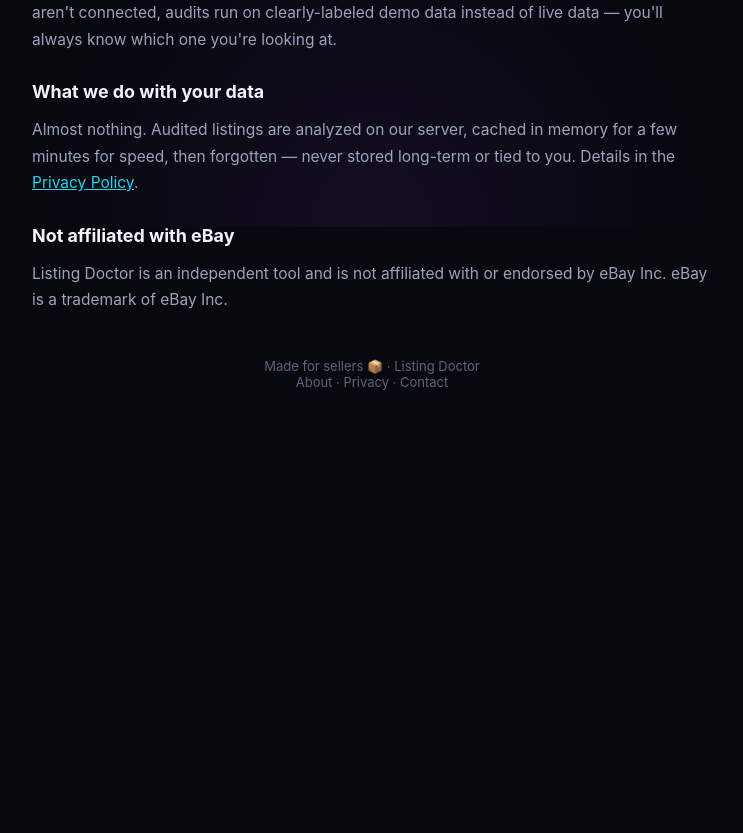
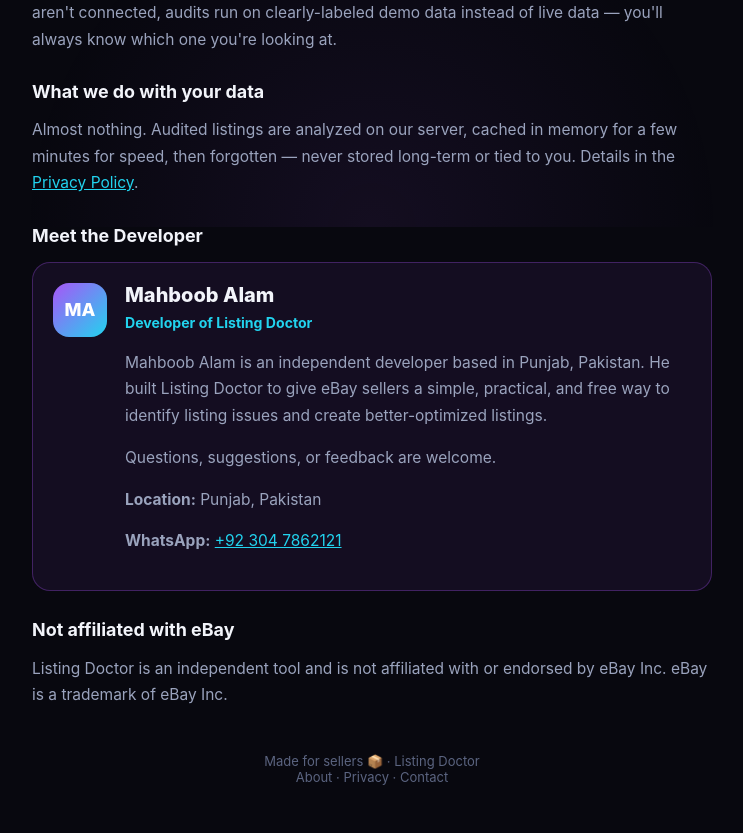
Before and after one commit to themahboob-jpg/listing-doctor, a Flask app: page /about in a window 1280 px wide. Shown: the part 573-1406 px from the top of the page, without its empty margins (268-1011 px from the left). Before the commit the page ends 963 px from the top, so only its background shows below. Run offline with Flask 3, Linux system fonts and the light colour scheme.

Commit message:
Add Meet the Developer section to About page

```diff
--- a/templates/about.html
+++ b/templates/about.html
@@ -4,7 +4,7 @@
 <meta charset="UTF-8">
 <meta name="viewport" content="width=device-width, initial-scale=1.0">
 <title>About — Listing Doctor</title>
-<meta name="description" content="What Listing Doctor is and how the free eBay listing audit works.">
+<meta name="description" content="Learn about Listing Doctor, the free eBay listing toolkit, and its developer, Mahboob Alam.">
 <link rel="icon" type="image/png" href="/static/logo.png">
 <link rel="stylesheet" href="/static/style.css">
 </head>
@@ -26,6 +26,18 @@
     <p>Nothing. No signup, no credit card, no "free trial" that bills you later. When eBay API keys aren't connected, audits run on clearly-labeled demo data instead of live data — you'll always know which one you're looking at.</p>
     <h2>What we do with your data</h2>
     <p>Almost nothing. Audited listings are analyzed on our server, cached in memory for a few minutes for speed, then forgotten — never stored long-term or tied to you. Details in the <a href="/privacy">Privacy Policy</a>.</p>
+    <h2>Meet the Developer</h2>
+    <div style="display:flex;gap:18px;align-items:flex-start;background:rgba(168,85,247,.08);border:1px solid rgba(168,85,247,.3);border-radius:18px;padding:20px;margin:16px 0 28px">
+      <div aria-hidden="true" style="width:54px;height:54px;flex:0 0 54px;border-radius:16px;display:flex;align-items:center;justify-content:center;background:linear-gradient(135deg,#a855f7,#22d3ee);color:white;font-size:18px;font-weight:800">MA</div>
+      <div style="min-width:0">
+        <h3 id="developer-name" style="margin:0 0 4px;font-size:20px">Mahboob Alam</h3>
+        <p style="color:#22d3ee;font-size:.88rem;font-weight:700;margin:4px 0 10px">Developer of Listing Doctor</p>
+        <p>Mahboob Alam is an independent developer based in Punjab, Pakistan. He built Listing Doctor to give eBay sellers a simple, practical, and free way to identify listing issues and create better-optimized listings.</p>
+        <p>Questions, suggestions, or feedback are welcome.</p>
+        <p><strong>Location:</strong> Punjab, Pakistan</p>
+        <p><strong>WhatsApp:</strong> <a href="https://wa.me/923047862121" target="_blank" rel="noopener noreferrer">+92 304 7862121</a></p>
+      </div>
+    </div>
     <h2>Not affiliated with eBay</h2>
     <p>Listing Doctor is an independent tool and is not affiliated with or endorsed by eBay Inc. eBay is a trademark of eBay Inc.</p>
   </main>
```
